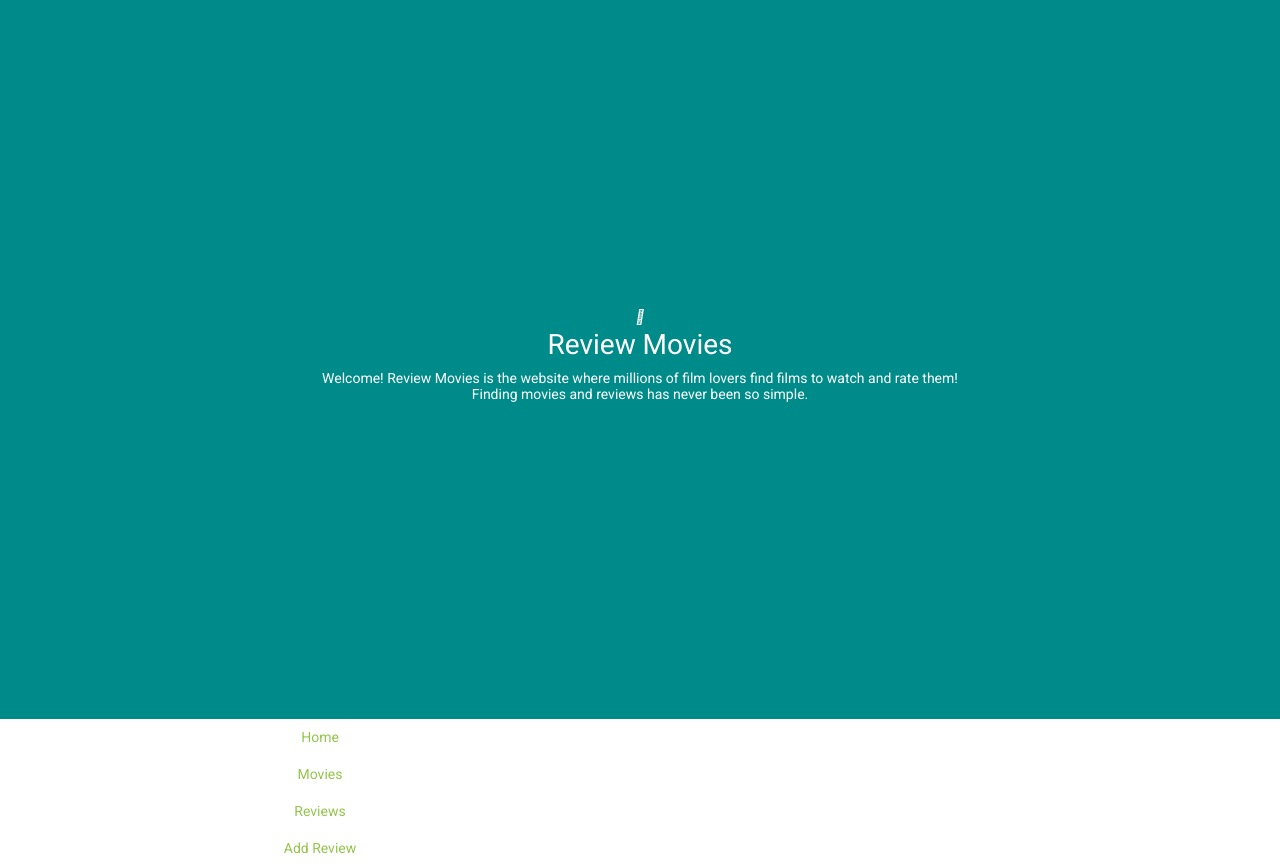
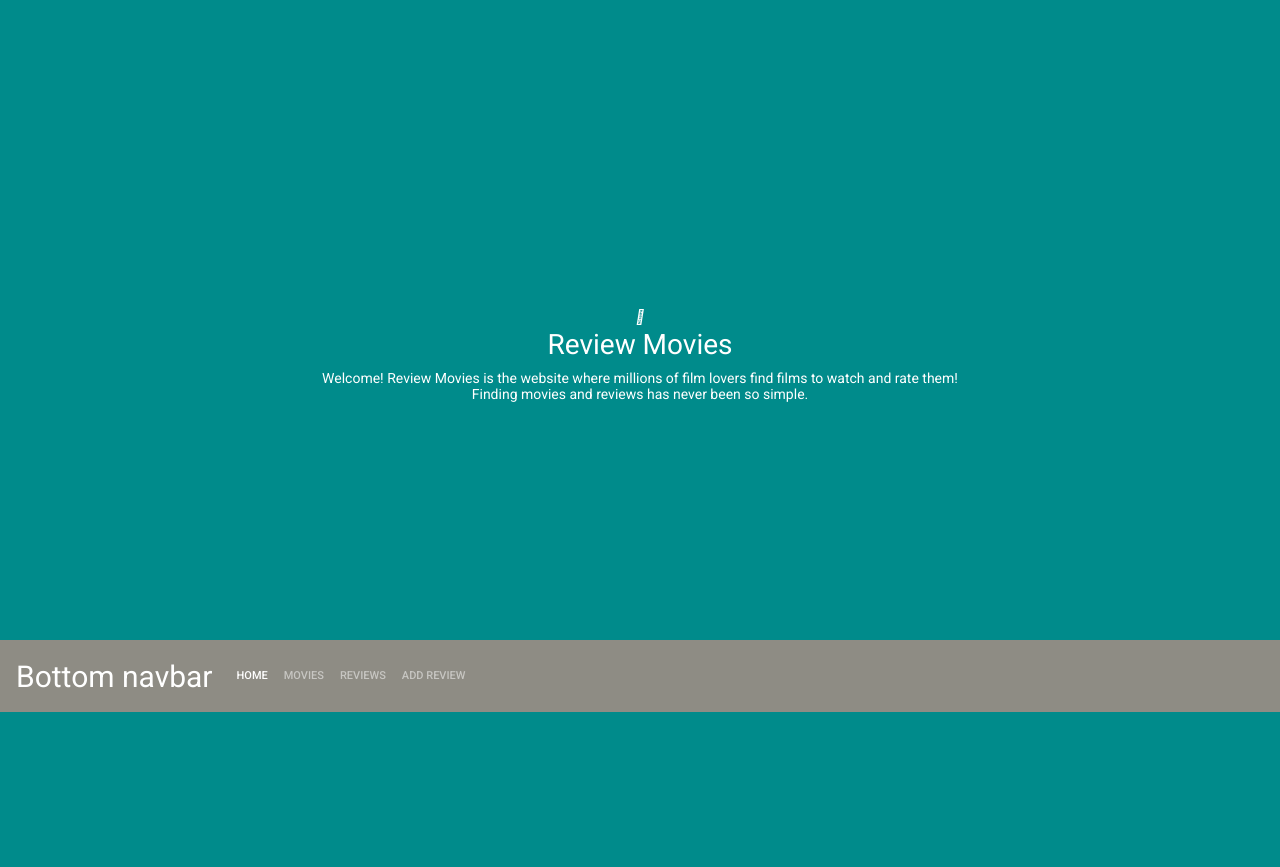
Before and after one commit to katerinaelsasser/film_review_database, a Flask app: page / in a window 1280 px wide. Shown: the part 88-955 px from the top of the page. After the commit the page ends 800 px from the top, so only its background shows below. Run offline with Flask 2, Linux system fonts and the light colour scheme; some libraries are stand-ins or nearby versions.

Commit message:
adding a nav tag to footer

```diff
--- a/templates/layout/footer.html
+++ b/templates/layout/footer.html
@@ -1,9 +1,10 @@
 {% block navbar %}
 <footer>
-<!--mini nav bar-->
-<div class="col-6 text-center">
+<nav class="navbar fixed-bottom navbar-expand-sm navbar-dark bg-dark">
+  <a class="navbar-brand" href="#">Bottom navbar</a>
+  <div class="collapse navbar-collapse" id="navbarCollapse">
     <ul class="navbar-nav mr-auto">
-      <li class="nav-item">
+      <li class="nav-item active">
         <a class="nav-link" href="{{url_for('homepage')}}">Home</a>
       </li>
       <li class="nav-item">
@@ -17,5 +18,6 @@
       </li>
     </ul>
   </div>
+</nav>
 </footer>
 {% endblock %}
```
